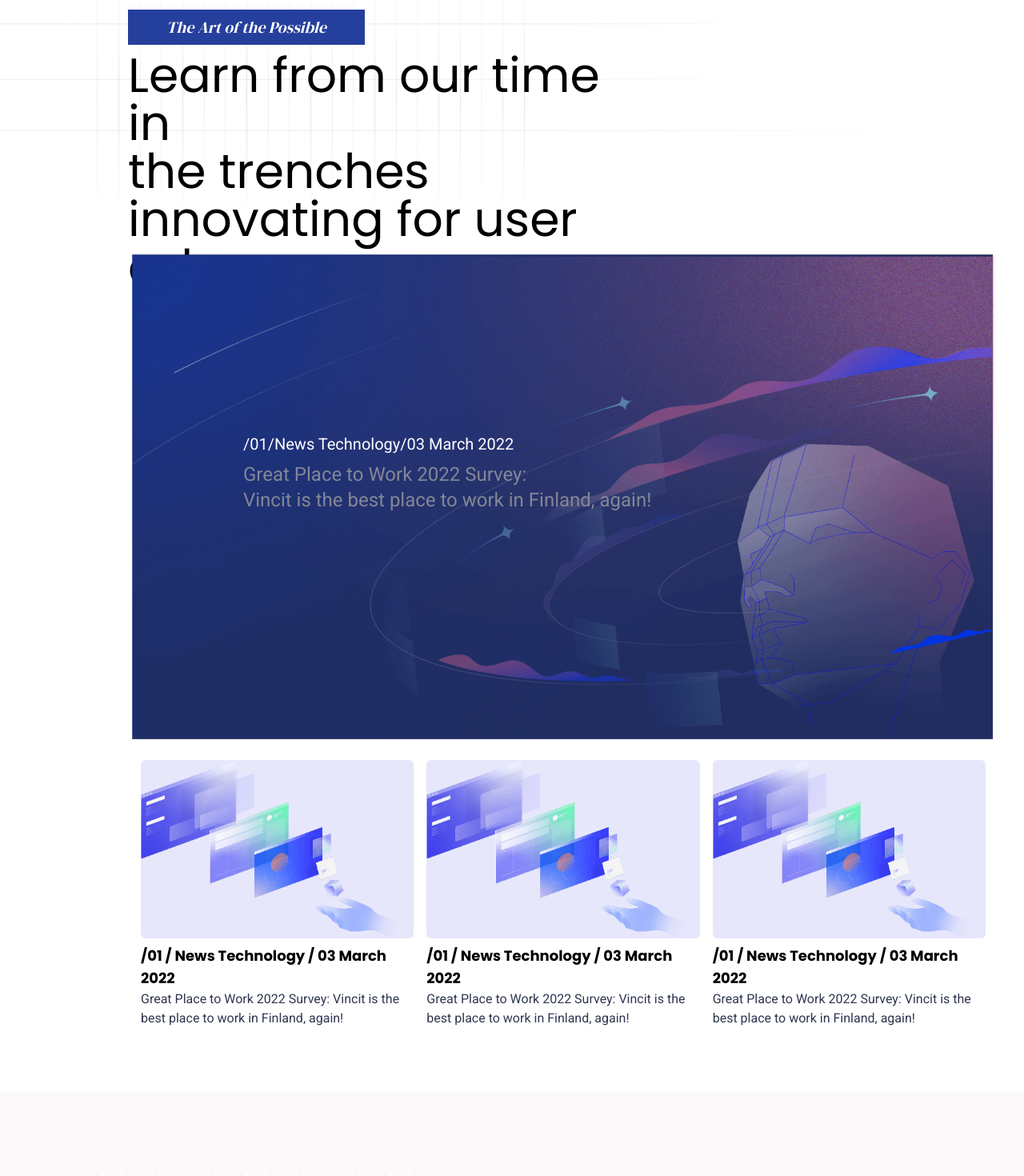
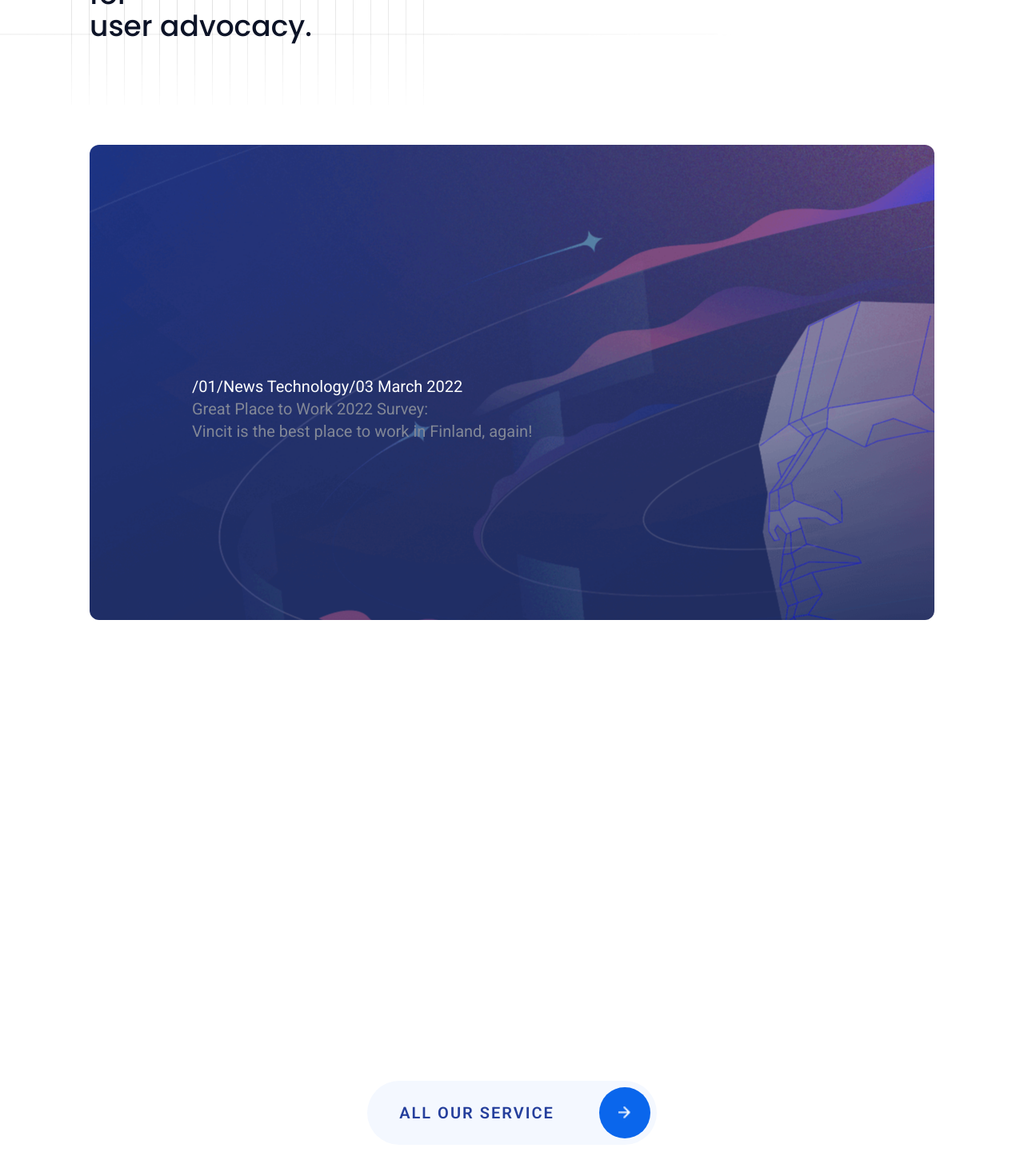
Before and after one commit to primathonacademy/april-batch-live-project, a React (Vite) app: page / in a window 1280 px wide. Shown: the part 6080-7550 px from the top of the page at 80% size. Built offline with nearby package versions, Linux system fonts and the light colour scheme; a web font is replaced by a local one.

Commit message:
[Feature] : The art of possible section ui improvement

```diff
--- a/src/pages/homepage/TheArtSection.jsx
+++ b/src/pages/homepage/TheArtSection.jsx
@@ -2,7 +2,8 @@ import { useRef } from 'react';
 import { gsap } from 'gsap';
 import SplitType from 'split-type';
 import { useGSAP } from '@gsap/react';
-import { gridlineBgImage, technologyImage, theArtPosterImage } from '../../assets';
+import { gridlineBgImage, rightArrowIcon, technologyImage, theArtPosterImage } from '../../assets';
+import { NavLink } from 'react-router-dom';
 
 const TheArt = () => {
     const textRef = useRef(null);
@@ -25,8 +26,7 @@ const TheArt = () => {
                         start: 'top 80%',
                         end: 'top 50%',
                         scrub: true,
-                        once: true,
-                        markers: true
+                        once: true
                     }
                 });
             }
@@ -44,8 +44,8 @@ const TheArt = () => {
             stagger: 0.5,
             scrollTrigger: {
                 trigger: container,
-                start: 'top center+=100',
-                end: 'bottom center',
+                start: 'top 80%',
+                end: 'top 50%',
                 scrub: 1,
                 once: true
             }
@@ -53,68 +53,68 @@ const TheArt = () => {
     }, []);
 
     return (
-        <div className="pb-20">
-            <div className="relative flex flex-col mt-10">
-                <img src={gridlineBgImage} alt="background" className="object-cover" />
-                <div className="absolute top-1/3 w-full lg:ml-32 xl:ml-40 ml-7 md:ml-32">
-                    <span className="text-dark-blue lg:text-white lg:bg-dark-blue md:text-white md:bg-dark-blue py-2 md:px-12 lg:text-lg xl:text-xl italic font-serif">
+        <div className="px-9 md:px-16 lg:px-20 xl:px-28 2xl:px-36 pt-12">
+            <section>
+                <div className="">
+                    <div className="hidden lg:block lg:relative lg:h-0 lg:top-[-6.668rem] lg:left-[-5.6rem] xl:left-[-7.7rem] 2xl:left-0">
+                        <img src={gridlineBgImage} alt="Grid image" className="md:w-full md:h-96" />
+                    </div>
+                    <span className="text-dark-blue lg:text-white lg:bg-dark-blue md:text-white md:bg-dark-blue md:px-12 lg:text-lg xl:text-xl italic font-serif py-2">
                         The Art of the Possible
                     </span>
-                    <p className="w-1/2 lg:text-5xl text-2xl md:text-5xl xl:text-6xl mt-4 font-poppins" ref={textRef}>
+                    <p
+                        className="text-3xl text-section-box-heading-color sm:text-4xl font-poppins font-medium 2xl:text-6xl mb-4 sm:mb-12 xl:mb-32 leading-9 pt-4 w-10/12"
+                        ref={textRef}>
                         Learn from our time in the trenches innovating for user advocacy.
                     </p>
                 </div>
-            </div>
-            <div className="lg:ml-36 xl:ml-36 ml-4 md:ml-32 mt-32 md:mt-32 lg:mt-0 relative flex">
-                <img src={theArtPosterImage} alt="The art poster" className="object-cover r" />
-                <div className="absolute lx:top-1/4 md:top-1/4 sm:top-1/5 lg:top-1/4 w-full lg:ml-32 xl:ml-40 ml-4 md:ml-32 flex flex-col justify-center items-start">
-                    <span className="text-white py-2 md:px-0 sm:pt-20 lg:text-lg xl:text-xl">
-                        /01/News Technology/03 March 2022
-                    </span>
-                    <p className="w-1/2 lg:text-xl text-sm md:text-xl xl:text-2xl  text-fade-gray">
-                        Great Place to Work 2022 Survey:
-                    </p>
-                    <p className="w-1/2 lg:text-xl text-sm md:text-xl xl:text-2xl text-fade-gray">
-                        Vincit is the best place to work in Finland, again!
-                    </p>
+            </section>
+            <div className="relative flex pb-8">
+                <div
+                    className="aspect-[16/9] w-full rounded-lg md:rounded-xl object-cover bg-center"
+                    style={{ backgroundImage: `url(${theArtPosterImage})` }}>
+                    <div className="lg:pt-72 lg:pl-32 md:pt-32 md:pl-12 pt-6 pl-8 pb-4 pr-2">
+                        <span className="text-white lg:text-xl">/01/News Technology/03 March 2022</span>
+                        <p className="text-fade-gray lg:text-xl">Great Place to Work 2022 Survey:</p>
+                        <p className=" text-fade-gray lg:text-xl">
+                            Vincit is the best place to work in Finland, again!
+                        </p>
+                    </div>
                 </div>
             </div>
-
-            <div
-                className="flex overflow-x-auto scrollbar-hide lg:ml-40 xl:ml-44 ml-5 mr-2 md:mr-6 lg:mr-8 xl:mr-12 md:ml-36 gap-4"
-                ref={containerRef}>
+            <div className="flex overflow-x-auto overflow-hidden scrollbar-hide gap-4 w-full" ref={containerRef}>
                 <div className="w-full flex flex-shrink-0">
-                    <div className="flex flex-no-wrap">
+                    <div className="flex flex-no-wrap w-11/10">
                         <div className="md:w-auto mr-4">
-                            <div className="image-container w-80 lg:w-auto">
+                            <div className="image-container w-56 lg:w-auto">
                                 <img
                                     src={technologyImage}
                                     alt="technology image"
                                     className="bg-light-blue rounded-md"
                                 />
                                 <div className="mt-2">
-                                    <h1 className="font-bold font-poppins text-lg">
+                                    <h1 className="font-bold font-poppins text-lg pt-4">
                                         /01 / News Technology / 03 March 2022
                                     </h1>
-                                    <p className="font-roboto text-header-gray">
+                                    <p className="font-roboto text-header-gray pt-4 text-lg lg:w-8/12">
                                         Great Place to Work 2022 Survey: Vincit is the best place to work in Finland,
                                         again!
                                     </p>
                                 </div>
                             </div>
                         </div>
-                        <div className=" w-auto mr-4">
-                            <div className="image-container w-80 lg:w-auto">
+                        <div className="w-auto mr-4">
+                            <div className="image-container w-56 lg:w-auto">
                                 <img
                                     src={technologyImage}
                                     alt="technology image"
                                     className="w-full bg-light-blue rounded-md"
                                 />
                                 <div className="mt-2">
-                                    <h1 className="font-bold font-poppins text-lg">
+                                    <h1 className="font-bold font-poppins text-lg pt-4">
                                         /01 / News Technology / 03 March 2022
                                     </h1>
-                                    <p className="font-roboto text-header-gray">
+                                    <p className="font-roboto text-header-gray pt-4 text-lg lg:w-8/12">
                                         Great Place to Work 2022 Survey: Vincit is the best place to work in Finland,
                                         again!
                                     </p>
@@ -122,17 +122,17 @@ const TheArt = () => {
                             </div>
                         </div>
                         <div className="w-auto">
-                            <div className="image-container w-80 lg:w-auto">
+                            <div className="image-container w-56 lg:w-auto">
                                 <img
                                     src={technologyImage}
                                     alt="technology image"
                                     className="bg-light-blue rounded-md"
                                 />
-                                <div className="mt-2">
-                                    <h1 className="font-bold font-poppins text-lg">
+                                <div className="mt-2 pb-28">
+                                    <h1 className="font-bold font-poppins text-lg pt-4">
                                         /01 / News Technology / 03 March 2022
                                     </h1>
-                                    <p className="font-roboto text-header-gray">
+                                    <p className="font-roboto text-header-gray pt-4 text-lg lg:w-8/12">
                                         Great Place to Work 2022 Survey: Vincit is the best place to work in Finland,
                                         again!
                                     </p>
@@ -142,6 +142,24 @@ const TheArt = () => {
                     </div>
                 </div>
             </div>
+            <section>
+                <div className="flex justify-center w-full pb-16">
+                    <NavLink
+                        to="/"
+                        className="flex items-center justify-center cursor-pointer gap-8 2xs:gap-8 xs:gap-12 sm:gap-14 2xl:gap-12 py-1.5 xl:py-2 pl-5 sm:pl-7 xl:pl-10 bg-gray-bg-color rounded-full hover:bg-gradient-to-r hover:from-gray-bg-color hover:from-30% hover:to-pink-300">
+                        <h1 className="text-accent-blue text-xs sm:text-sm md:text-base xl:text-xl leading-5 md:leading-6 tracking-wide xs:tracking-wider xl:tracking-widest font-semibold">
+                            ALL OUR SERVICE
+                        </h1>
+                        <div className="flex items-center justify-center rounded-full p-3.5 sm:p-4 xl:p-6 mr-1 xs:mr-1.5 xl:mr-2 bg-brand-blue hover:bg-gradient-to-r  hover:from-brand-blue hover:from-5% hover:to-brand-pink">
+                            <img
+                                src={rightArrowIcon}
+                                alt="right arrow icon"
+                                className="w-3 h-3 sm:w-4 sm:h-4 hover:scale-125"
+                            />
+                        </div>
+                    </NavLink>
+                </div>
+            </section>
         </div>
     );
 };
```
